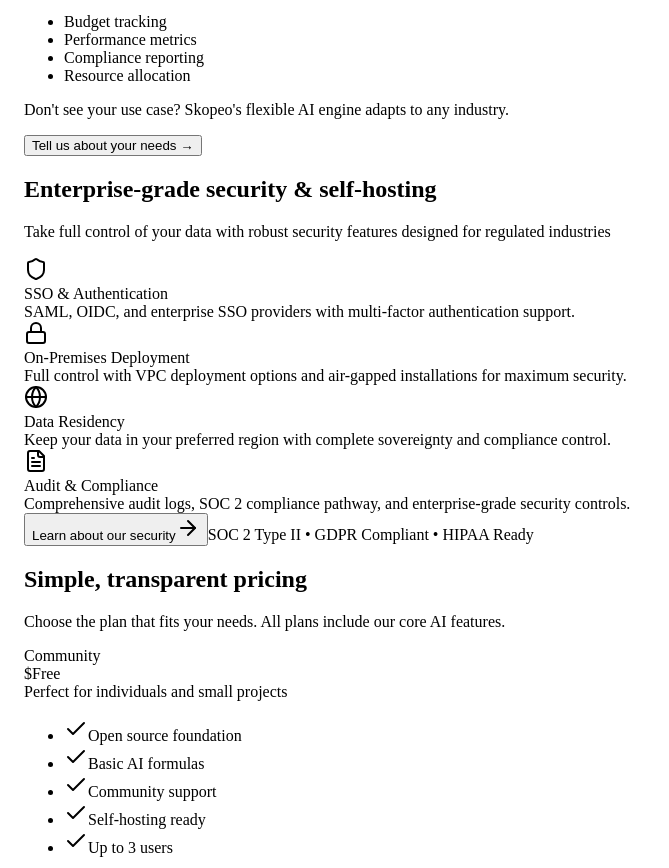
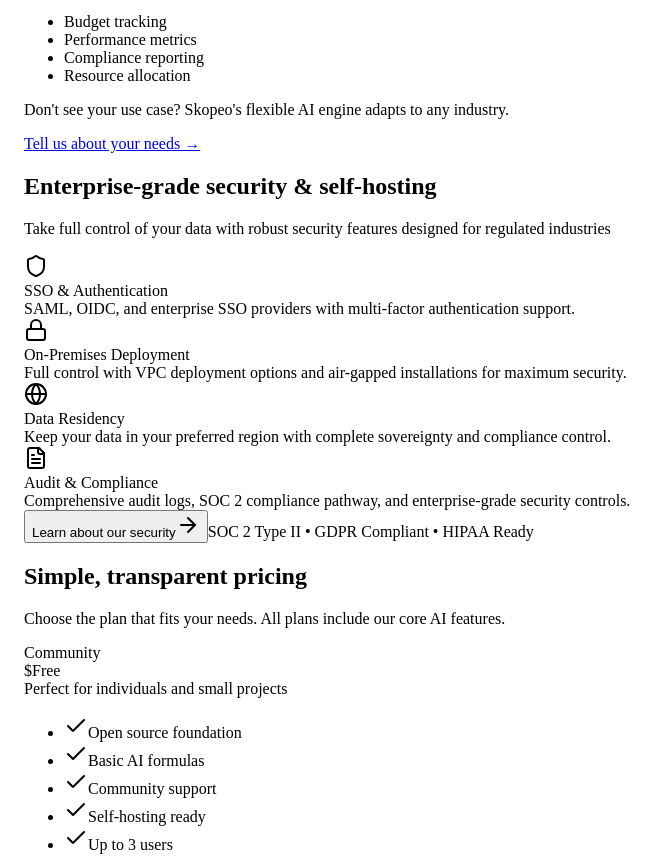
Before and after one commit to Aryan-3553/Skopeo-website, a React (Vite) app in the folder client/: page / in a window 1280 px wide. Shown: the part 3200-4068 px from the top of the page, without its empty margins (0-669 px from the left). Built offline with nearby package versions, Linux system fonts and the light colour scheme.

Commit message:
feat: link 'Tell us about your needs' to Google Forms waitlist
- Connect use-cases section CTA to Google Forms waitlist
- Maintain existing styling and hover effects
- Open in new tab with proper security attributes
- Complete waitlist integration across all sections

```diff
--- a/client/src/components/use-cases.tsx
+++ b/client/src/components/use-cases.tsx
@@ -114,9 +114,14 @@
           <p className="text-muted-foreground mb-4">
             Don't see your use case? Skopeo's flexible AI engine adapts to any industry.
           </p>
-          <button className="text-primary hover:text-primary/80 font-medium hover-elevate px-3 py-2 rounded-md transition-colors">
+          <a
+            href="https://docs.google.com/forms/d/e/1FAIpQLSe5eDQM8P_Bm9A3RqnV9tYclZDLhNstHqxRxI1dFiVS5WdDuw/viewform?usp=dialog"
+            target="_blank"
+            rel="noopener noreferrer"
+            className="text-primary hover:text-primary/80 font-medium hover-elevate px-3 py-2 rounded-md transition-colors inline-block"
+          >
             Tell us about your needs →
-          </button>
+          </a>
         </motion.div>
       </div>
     </section>
```
